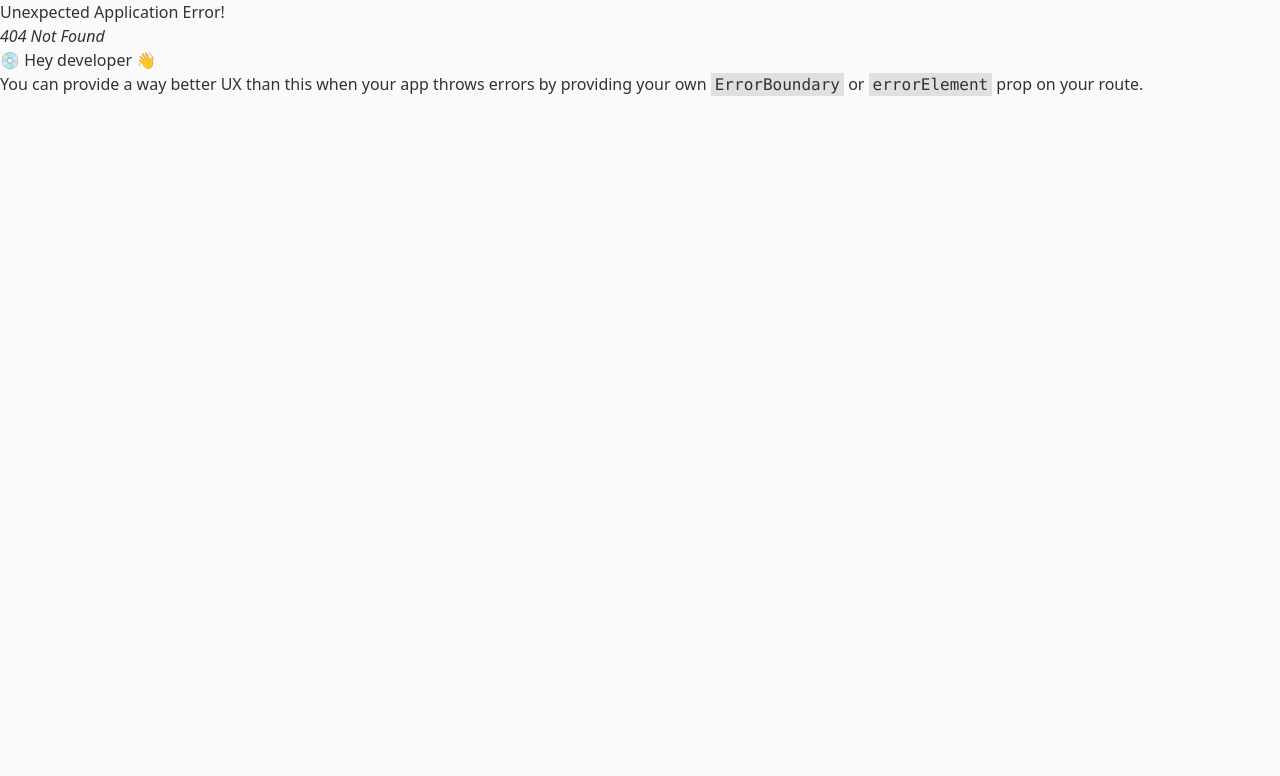
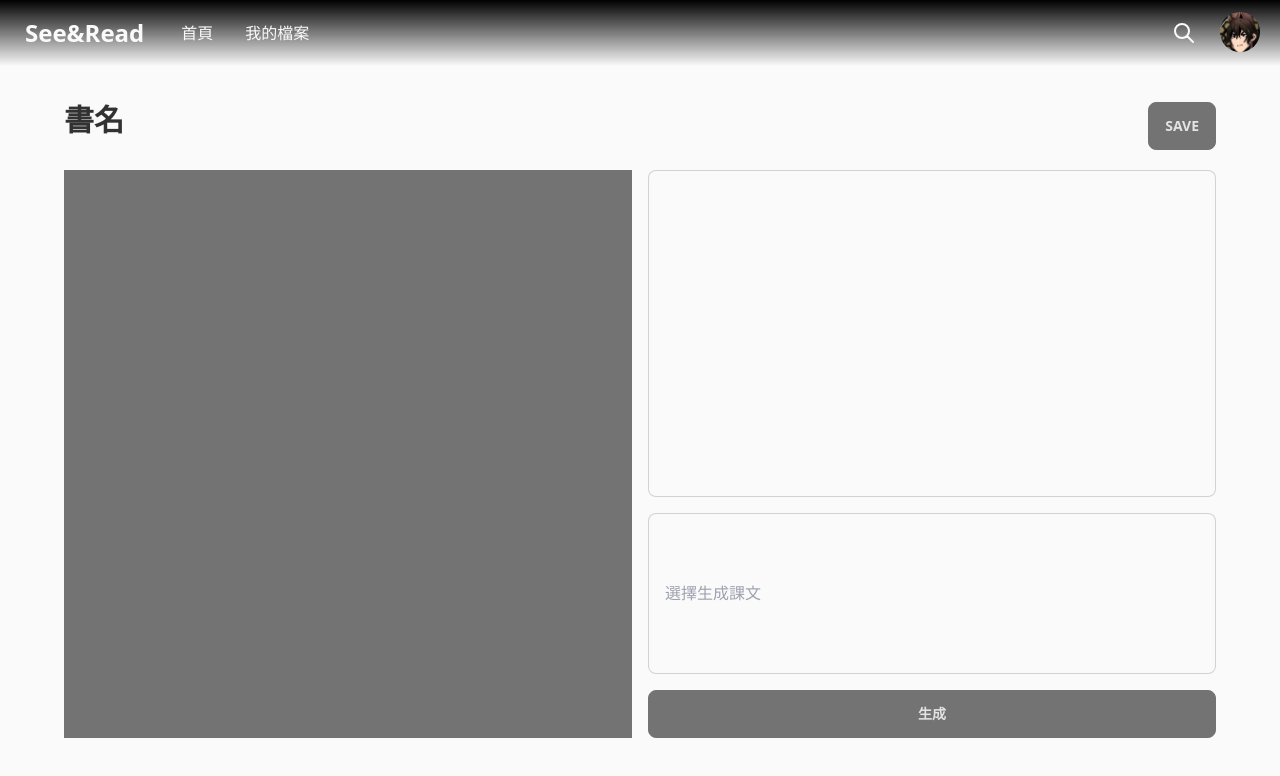
Before and after one commit to JustinLien0805/reactive_textbook, a React (Vite) app: page /book in a window 1280 px wide. Before the commit this address had no page. Shown: the top 776 px of the page. Built offline with nearby package versions, Linux system fonts and the light colour scheme.

Commit message:
CreatePage design

```diff
--- a/src/components/CategoryRow.tsx
+++ b/src/components/CategoryRow.tsx
@@ -1,15 +1,20 @@
-import React from "react";
-
+import { useNavigate } from "react-router-dom";
 type CategoryRowProps = {
   name: string;
 };
 
 const CategoryRow = ({ name }: CategoryRowProps) => {
+  const navigate = useNavigate();
   return (
     <div className="flex w-screen flex-col">
       <h2>{name}</h2>
       <div className="flex w-screen space-x-4 overflow-x-auto">
-        <div className="aspect-video h-24 flex-shrink-0 bg-neutral"></div>
+        <div
+          className="aspect-video h-24 flex-shrink-0 bg-neutral cursor-pointer"
+          onClick={() => {
+            navigate("/book");
+          }}
+        ></div>
         <div className="aspect-video h-24 flex-shrink-0 bg-neutral"></div>
         <div className="aspect-video h-24 flex-shrink-0 bg-neutral"></div>
         <div className="aspect-video h-24 flex-shrink-0 bg-neutral"></div>
--- a/src/main.tsx
+++ b/src/main.tsx
@@ -5,7 +5,7 @@ import { createBrowserRouter, RouterProvider } from "react-router-dom";
 import Home from "./pages/Home";
 import SignIn from "./pages/SignIn";
 import SignUp from "./pages/SignUp";
-
+import Book from "./pages/Book";
 import MyList from "./pages/MyList";
 
 const router = createBrowserRouter([
@@ -14,6 +14,7 @@ const router = createBrowserRouter([
   { path: "my-list", element: <MyList /> },
   { path: "/signin", element: <SignIn /> },
   { path: "/signup", element: <SignUp /> },
+  { path: "/book", element: <Book /> },
 ]);
 ReactDOM.createRoot(document.getElementById("root") as HTMLElement).render(
   <RouterProvider router={router} />
--- /dev/null
+++ b/src/pages/Book.tsx
@@ -0,0 +1,30 @@
+import React from "react";
+import Navbar from "../components/Navbar";
+
+const Book = () => {
+  return (
+    <>
+      <Navbar />
+      <div className="flex h-screen flex-col items-center px-4 pt-20 pb-10 md:justify-center">
+        <div className="flex w-full max-w-6xl">
+          <h2 className="mr-auto pb-8 text-3xl font-bold">書名</h2>
+          <button className="btn">Save</button>
+        </div>
+        <div className="flex h-full w-full max-w-6xl flex-col gap-4 sm:h-auto md:flex-row">
+          <div className="aspect-square w-full bg-neutral"></div>
+          <div className="flex h-full w-full flex-col gap-4">
+            <div className="w-ful textarea-bordered textarea textarea-lg flex-1 md:flex-[66%]"></div>
+            <input
+              type="text"
+              placeholder="選擇生成課文"
+              className="w-ful input-bordered input flex-1 md:flex-[33%]"
+            />
+            <button className="btn">生成</button>
+          </div>
+        </div>
+      </div>
+    </>
+  );
+};
+
+export default Book;
--- a/src/pages/MyList.tsx
+++ b/src/pages/MyList.tsx
@@ -7,8 +7,11 @@ const MyList = () => {
     <>
       <Navbar />
       <div className="flex flex-col px-4 pt-20">
-        <h2 className="pb-8 text-3xl font-bold">我的檔案</h2>
-        <div className="grid grid-flow-row  grid-cols-2 gap-4 sm:grid-cols-4 lg:grid-cols-5">
+        <div className="flex">
+          <h2 className="pb-8 text-3xl font-bold mr-auto">我的檔案</h2>
+          <button className="btn">Add</button>
+        </div>
+        <div className="grid grid-flow-row grid-cols-2 gap-4 sm:grid-cols-4 lg:grid-cols-5">
           <Book name="Chinese" />
           <Book name="English" />
           <Book name="Math" />
```
